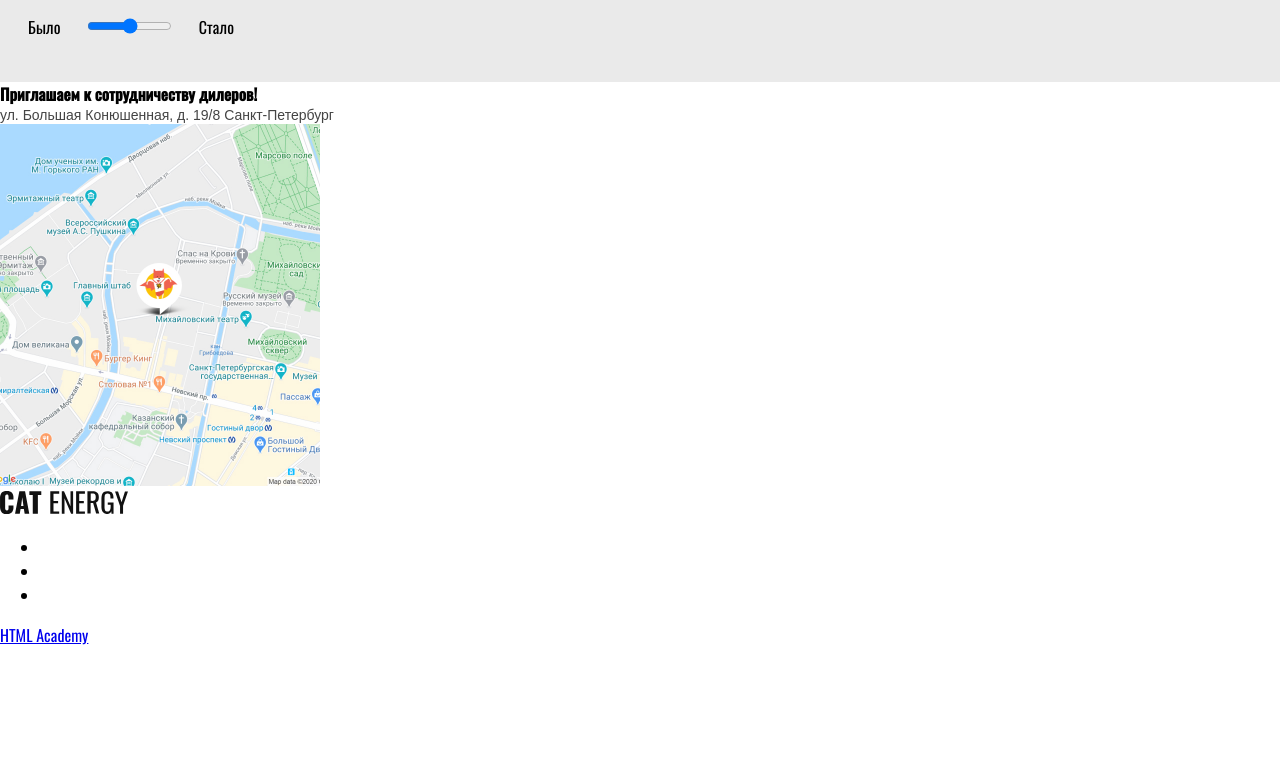
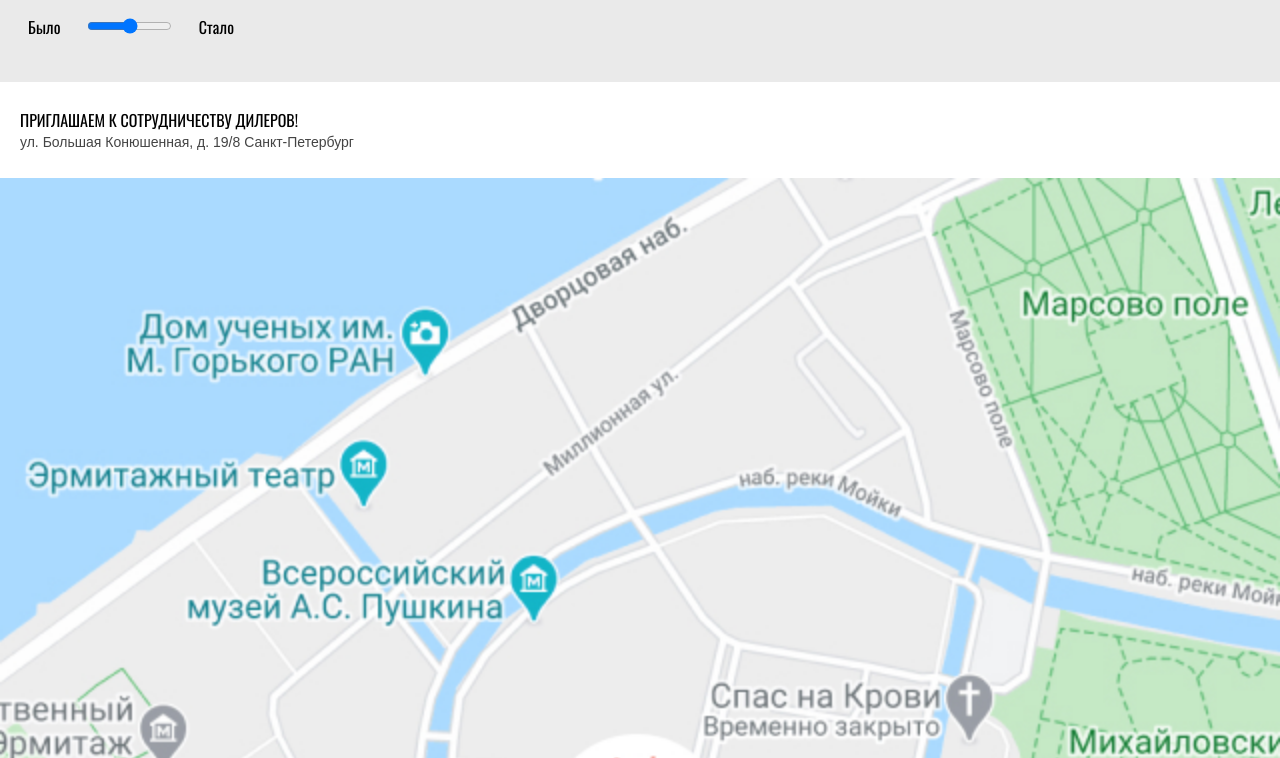
Before and after one commit to revcheg/276123-cat-energy-24, a website: page source/index.html in a window 1280 px wide. Shown: the part 1902-2660 px from the top of the page. Before the commit the page ends 2549 px from the top, so only its background shows below. Drawn offline with nearby package versions, Linux system fonts and the light colour scheme; files that its build step writes are made by us from their sources.

Commit message:
Закончил css главной страницы

```diff
--- a/source/index.html
+++ b/source/index.html
@@ -84,15 +84,17 @@
 
     <section class="contact">
       <h2 class="visually-hidden">Наши контакты</h2>
-      <b class="contact__title">Приглашаем к сотрудничеству дилеров!</b>
-      <p class="desc  contact__address">ул. Большая Конюшенная, д. 19/8 Санкт-Петербург</p>
+      <div class="contact__row">
+        <b class="contact__title">Приглашаем к сотрудничеству дилеров!</b>
+        <p class="desc  contact__address">ул. Большая Конюшенная, д. 19/8 Санкт-Петербург</p>
+      </div>
       <img class="contact__map" src="img/contact-map.jpg" width="320" height="362" alt="Карта с адресом магазина.">
     </section>
   </main>
 
   <footer class="footer">
     <img class="footer__company" src="img/company.svg" width="128" height="24" alt="Название магазина Кэт энерджи.">
-
+    <hr class="footer__divider">
     <ul class="footer__social">
       <li class="footer__item">
         <a class="footer__link" href="#">
@@ -111,7 +113,7 @@
       </li>
     </ul>
 
-    <a href="https://htmlacademy.ru/intensive/adaptive">
+    <a class="footer__academy" href="https://htmlacademy.ru/intensive/adaptive">
       HTML Academy
     </a>
   </footer>
--- /dev/null
+++ b/source/sass/components/contact.scss
@@ -0,0 +1,19 @@
+.contact__row {
+  padding: 26px 20px;
+}
+
+.contact__title {
+  font-weight: 400;
+  line-height: 20px;
+  text-transform: uppercase;
+}
+
+.contact__address {
+  margin: 0;
+  line-height: 20px;
+}
+
+.contact__map {
+  display: block;
+  width: 100%;
+}
--- /dev/null
+++ b/source/sass/components/footer.scss
@@ -0,0 +1,31 @@
+.footer {
+  padding: 39px 20px 22px;
+  background-color: $basic-grey;
+}
+
+.footer__company {
+  display: block;
+  margin: 0 auto;
+  margin-bottom: 32px;
+}
+
+.footer__divider {
+  height: 1px;
+  margin-top: 0;
+  margin-bottom: 21px;
+  border: none;
+  background-color: #d9d9d9;
+}
+
+.footer__social {
+  margin: 0;
+  margin-bottom: 21px;
+  padding: 0;
+  list-style-type: none;
+}
+
+.footer__academy {
+  color: $grey;
+  font-family: "Arial", sans-serif;
+  text-decoration: none;
+}
--- a/source/sass/style.scss
+++ b/source/sass/style.scss
@@ -13,3 +13,5 @@
 @import "components/category.scss";
 @import "components/advantages.scss";
 @import "components/live.scss";
+@import "components/contact.scss";
+@import "components/footer.scss";
```
